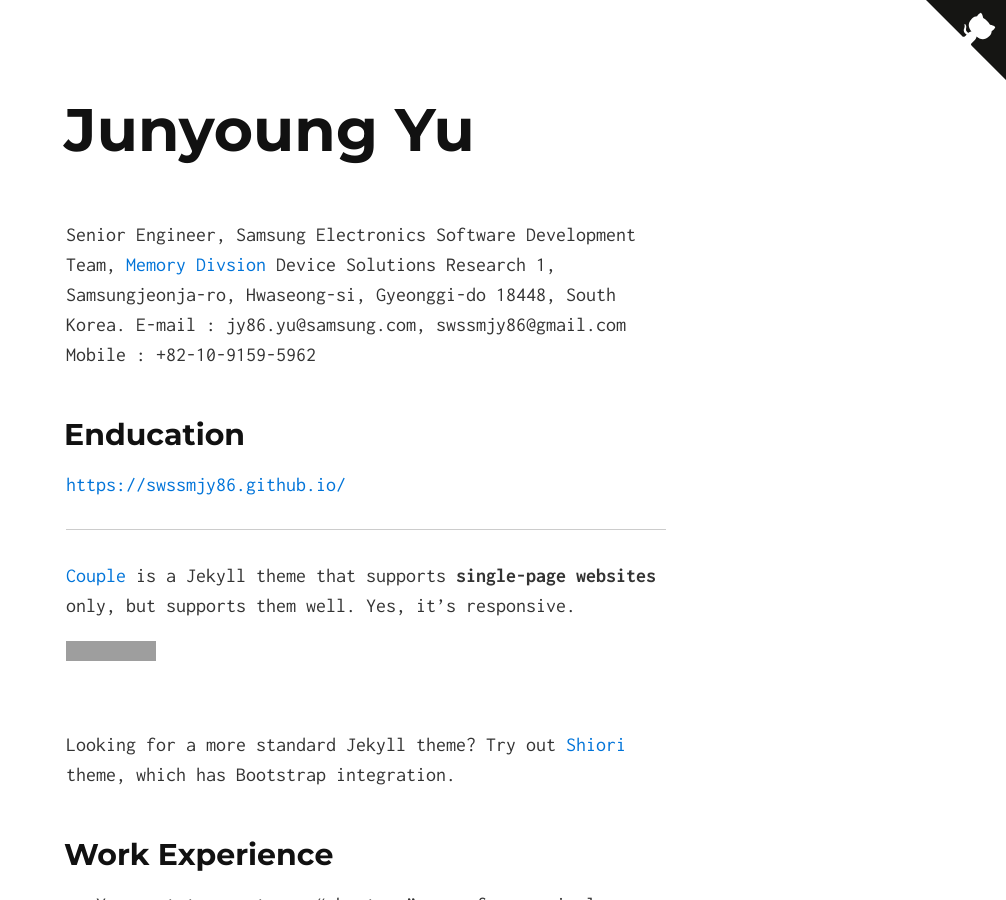
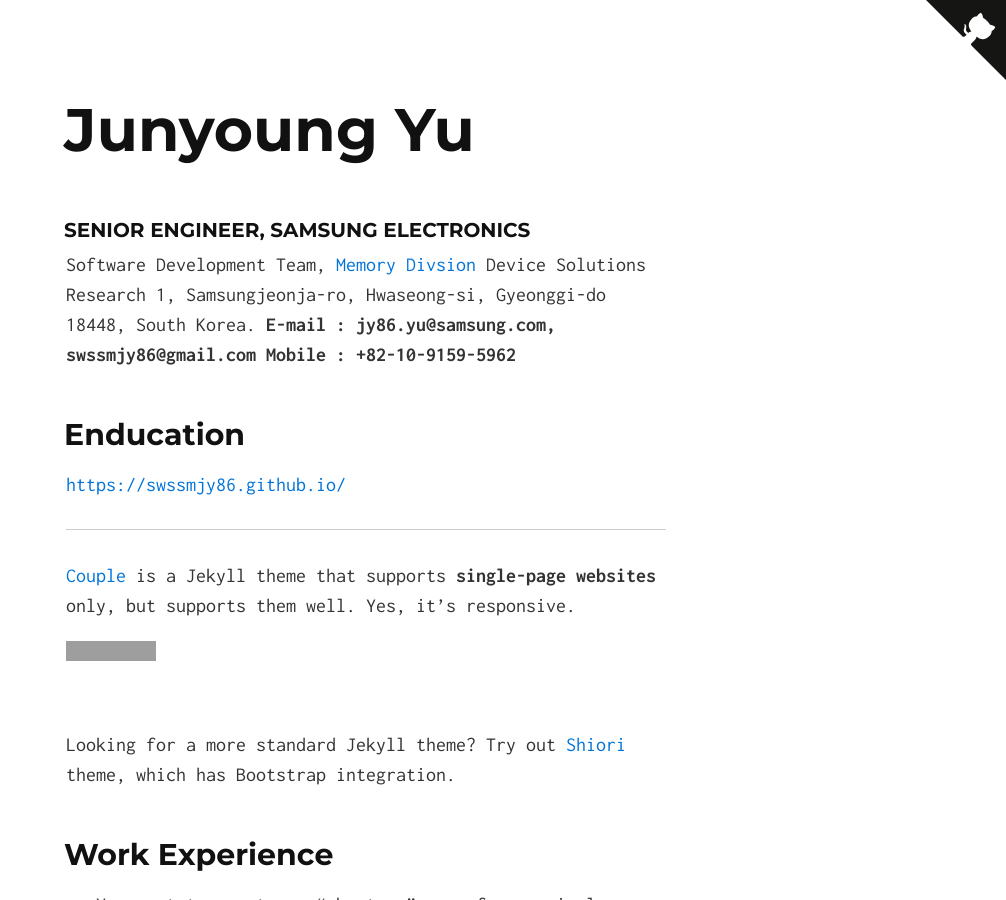
Before and after one commit to swssmjy86/swssmjy86.github.io, a Jekyll site: the page built from index.md, in a window 1280 px wide and 900 px high. Shown: the whole window, without its empty margins (274-1280 px from the left). Built offline with Jekyll 4.4.1, drawn with Linux system fonts in a browser that asks for light colours; our own code applies the rules of GitHub Pages for plain Markdown files; grey boxes are pictures that could not be loaded.

```diff
--- a/index.md
+++ b/index.md
@@ -1,9 +1,9 @@
-Senior Engineer, Samsung Electronics
+### Senior Engineer, Samsung Electronics
 Software Development Team, [Memory Divsion](https://semiconductor.samsung.com/kr/about-us/business-area/memory/)
 Device Solutions Research
 1, Samsungjeonja-ro, Hwaseong-si, Gyeonggi-do 18448, South Korea.
-E-mail : jy86.yu@samsung.com, swssmjy86@gmail.com
-Mobile : +82-10-9159-5962
+**E-mail : jy86.yu@samsung.com, swssmjy86@gmail.com**
+**Mobile : +82-10-9159-5962**
 
 ## Enducation
 
```
